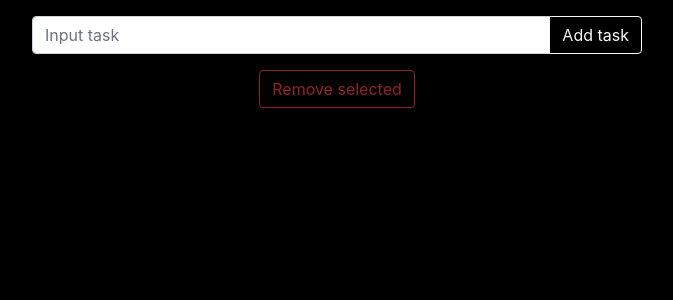
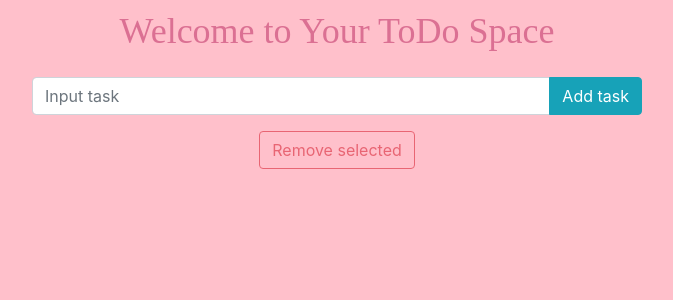
Before and after one commit to lusinealeqs/SecondProject_toDoList, a React (Create React App) app: page / in a window 1280 px wide. Shown: the top 300 px of the page, without its empty margins (303-976 px from the left). Built offline with nearby package versions, Linux system fonts and the light colour scheme.

Commit message:
homework 12, disable tasks when checked

```diff
--- a/src/App.js
+++ b/src/App.js
@@ -1,11 +1,12 @@
 import React from 'react';
 import 'bootstrap/dist/css/bootstrap.min.css';
 import Todo from './components/ToDo';
-import './Style/body.module.css'
+import './Style/body.css'
 
 
 function App() {
   return (<>
+    <h1 className="title">Welcome to Your ToDo Space</h1>
     <Todo />
   </>
   );
--- /dev/null
+++ b/src/Style/body.css
@@ -0,0 +1,10 @@
+body{
+    background-color: pink;
+}
+.title{
+    font-size: 36px;
+    text-align: center;
+    font-family: 'Times New Roman', Times, serif;
+    margin-top: 10px;
+    color: palevioletred;
+}
--- a/src/Style/body.module.css
+++ /dev/null
@@ -1,3 +0,0 @@
-body{
-    background-color: black;
-}
--- a/src/components/NewTask.js
+++ b/src/components/NewTask.js
@@ -31,6 +31,7 @@ class NewTask extends PureComponent {
     }
 
     render() {
+        const { disabled } = this.props;
         return (
             <InputGroup
                 className="my-3"
@@ -42,9 +43,15 @@ class NewTask extends PureComponent {
                     placeholder="Input task"
                     aria-label="Input task"
                     aria-describedby="basic-addon2"
+                    disabled={disabled}
                 />
                 <InputGroup.Append>
-                    <Button onClick={this.sendValue} variant="outline-light">Add task</Button>
+                    <Button onClick={this.sendValue}
+                        variant="info"
+                        disabled={disabled}
+                    >
+                        Add task
+                        </Button>
                 </InputGroup.Append>
             </InputGroup>
         );
--- a/src/components/Task/Task.js
+++ b/src/components/Task/Task.js
@@ -24,7 +24,7 @@ class Task extends PureComponent {
     }
 
     render() {
-        const { data, onRemove, onEdit } = this.props;
+        const { data, onRemove, onEdit, disabled } = this.props;
         const { checked } = this.state;
 
         const cardClasses = ['card', styles.task];
@@ -46,6 +46,7 @@ class Task extends PureComponent {
                         className='m-1'
                         variant="outline-dark"
                         onClick={onEdit}
+                        disabled={disabled}
                     >
                         <FontAwesomeIcon icon={faEdit} />
                     </Button>
@@ -53,6 +54,7 @@ class Task extends PureComponent {
                         className='m-1'
                         variant="outline-dark"
                         onClick={onRemove(data.id)}
+                        disabled={disabled}
                     >
                         <FontAwesomeIcon icon={faTrash} />
                     </Button>
--- a/src/components/Task/task.module.css
+++ b/src/components/Task/task.module.css
@@ -5,6 +5,7 @@
 .task{
     margin: 0 auto 20px;
     width: 18rem;
+    background-color: palevioletred;
 }
 
 .checked{
--- a/src/components/ToDo.js
+++ b/src/components/ToDo.js
@@ -101,6 +101,7 @@ class ToDo extends Component {
                     onRemove={this.removeTask}
                     onCheck={this.handleCheck(task.id)}
                     onEdit={this.handleEdit(task)}
+                    disabled={!!checkedTasks.size}
                 />
             </Col>
         );
@@ -109,14 +110,14 @@ class ToDo extends Component {
             <Container fluid={true}>
                 <Row >
                     <Col md={{ span: 6, offset: 3 }}>
-                        <NewTask onAdd={this.addTask} />
+                        <NewTask onAdd={this.addTask} disabled={!!checkedTasks.size} />
                     </Col>
                 </Row>
                 <Row>{tasksComponents}</Row>
                 <Row className='justify-content-center'>
                     <Button
                         variant="outline-danger"
-                        disabled={checkedTasks.size ? false : true}
+                        disabled={!checkedTasks.size}
                         onClick={this.toggleConfirm}
                     >
                         Remove selected</Button>
```
